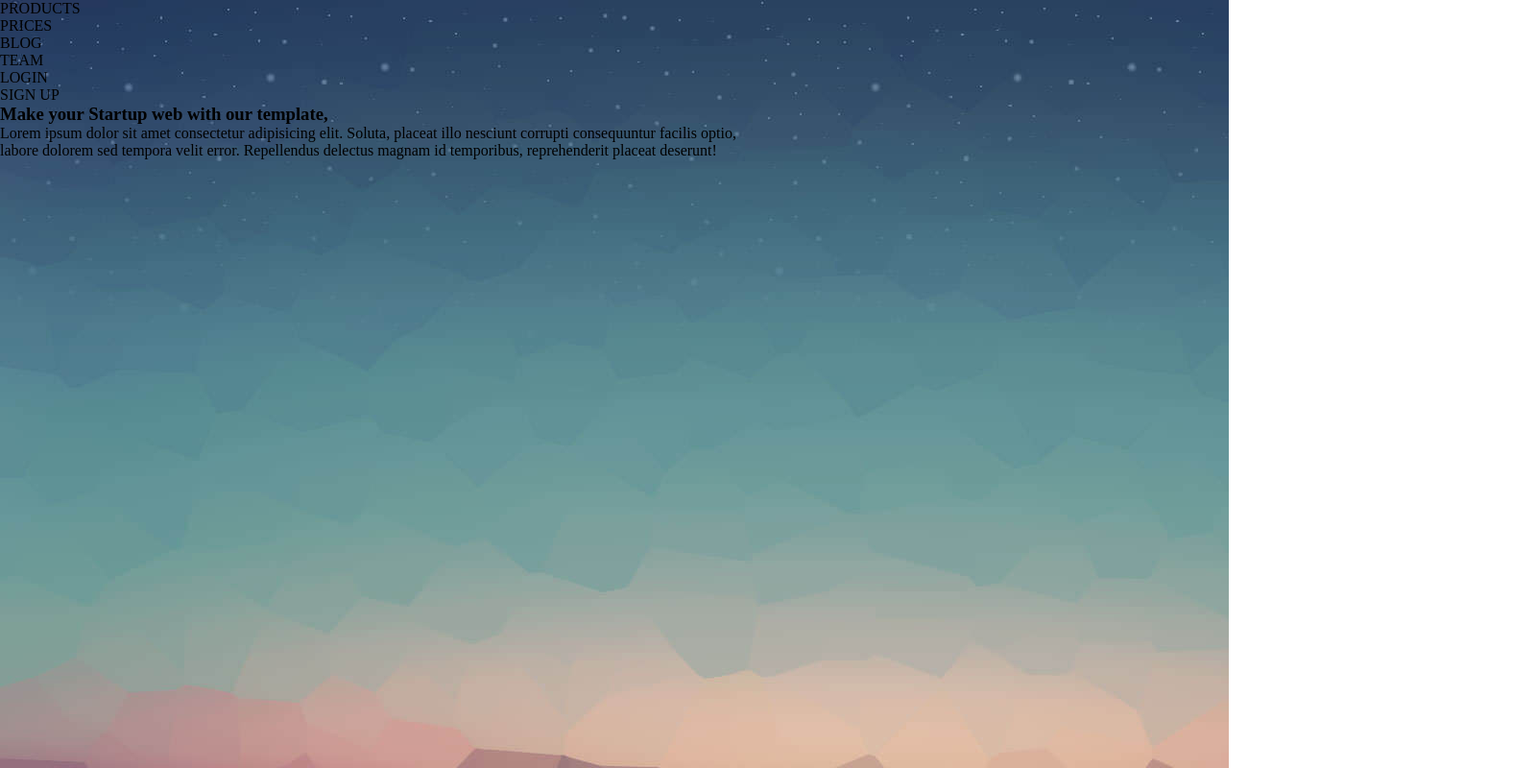
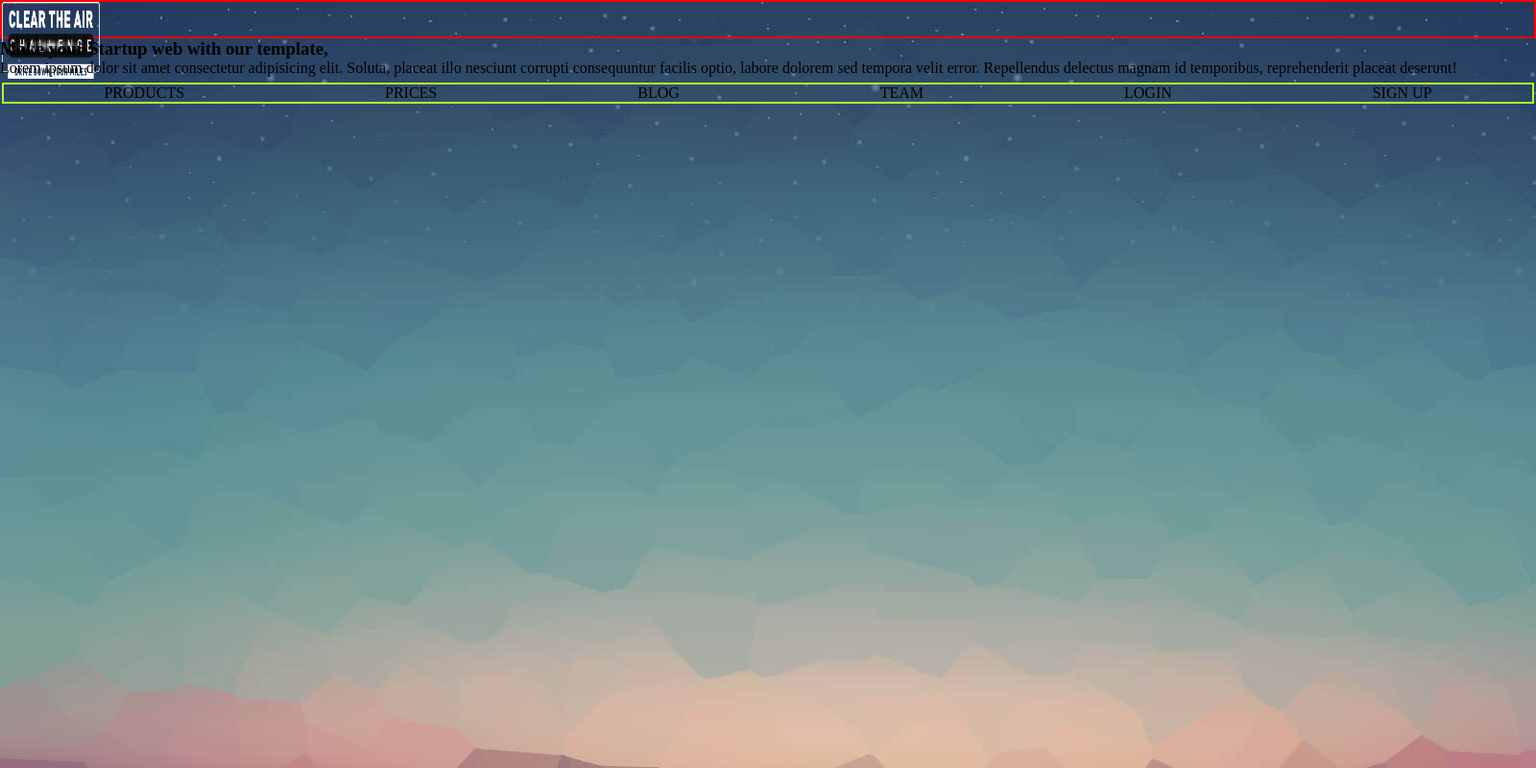
Before and after one commit to aliceheneghan/mobile-app, a plain HTML site: page index.html in a window 1280 px wide. Shown: the whole page at 96% size, 1600 px wide, since content can reach past the window. Drawn offline with Linux system fonts and the light colour scheme.

Commit message:
added logo

```diff
--- a/css/menu.css
+++ b/css/menu.css
@@ -0,0 +1,24 @@
+header {
+    display: flex;
+    flex-direction: column;
+    border: 2px red solid;
+    height: 5vh;
+}
+.logo img {
+    width: 8vw;
+    height: 10vh;
+}
+header nav {
+    flex-grow: 1;
+}
+header nav ul {
+    display: flex;
+    justify-content: space-around;
+}
+header nav ul li {
+    display: inline;
+}
+ul {
+    align-items: center;
+    border: 2px greenyellow solid;
+}
--- a/css/style.css
+++ b/css/style.css
@@ -10,7 +10,7 @@ scroll-behavior: smooth;
 transition: 0.2s;
 }
 body {
-    width: 100vh;
+    width: 200vh;
     height: 100vh;
     background-image: url(../images/bg_001.jpg);
 }
--- a/index.html
+++ b/index.html
@@ -10,7 +10,7 @@
 <body>
     <header>
         <div class="logo">
-
+            <img src="./images/logo_001.png" alt="company logo" />
         </div>
         <nav>
             <ul>
```
